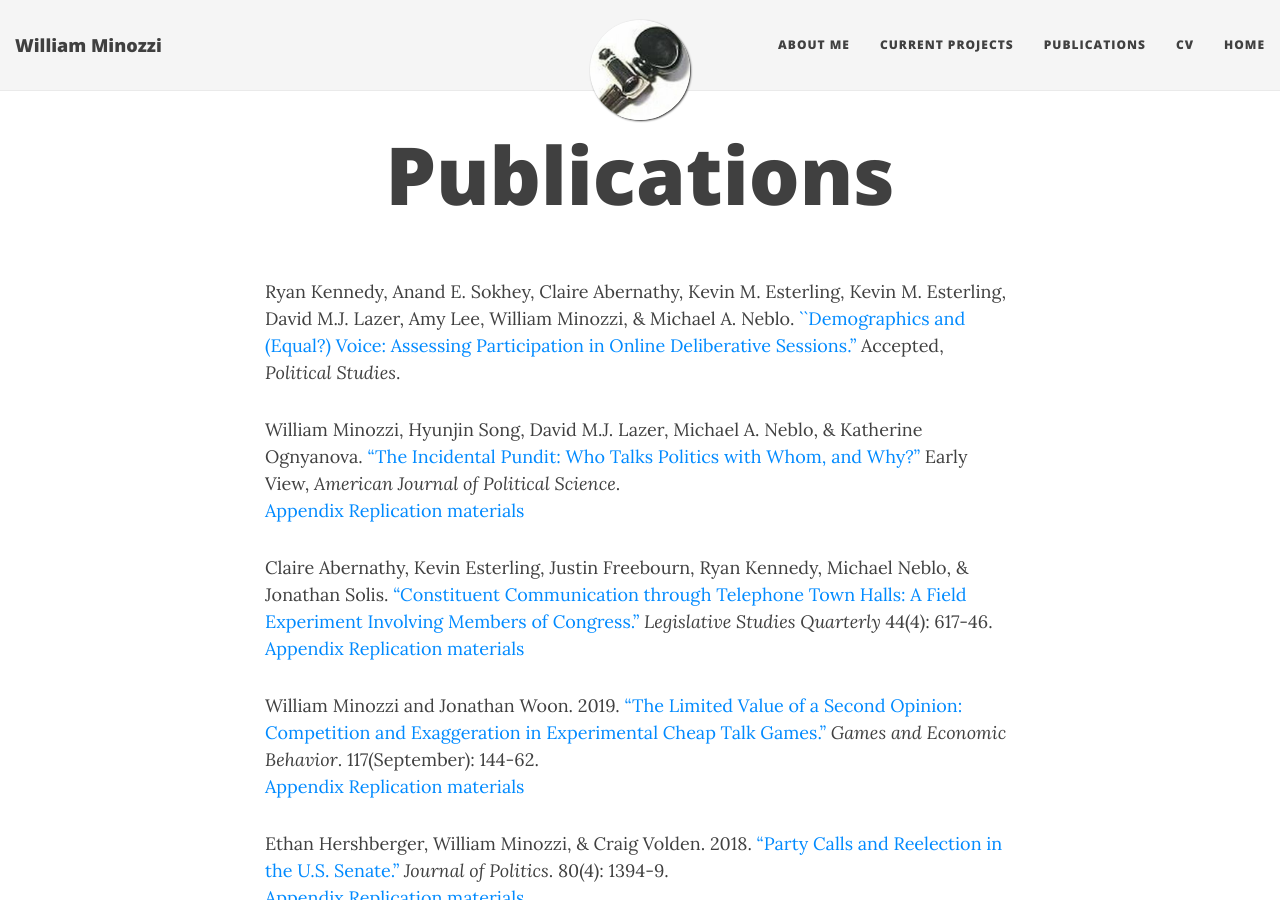
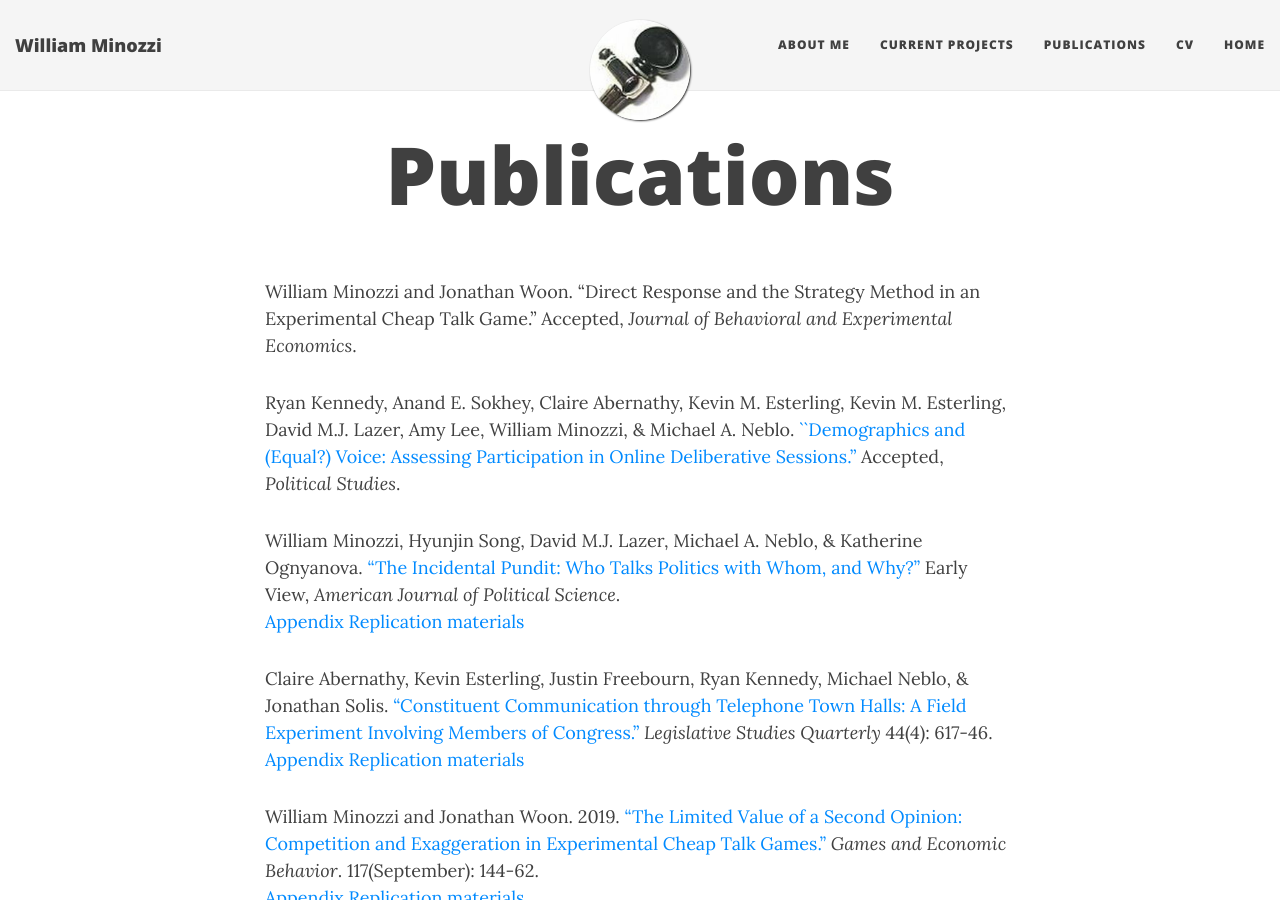
Before and after one commit to minozzi/minozzi.github.io, a Jekyll site: the page built from publications.md, in a window 1280 px wide and 900 px high. Built offline with Jekyll 4.4.1, drawn with Linux system fonts in a browser that asks for light colours; nearby versions of some CDN libraries.

Commit message:
update CV, etc.

```diff
--- a/publications.md
+++ b/publications.md
@@ -2,6 +2,11 @@
 layout: page
 title: Publications
 ---
+
+William Minozzi and Jonathan Woon.
+"Direct Response and the Strategy Method in an Experimental Cheap Talk Game."
+Accepted,
+*Journal of Behavioral and Experimental Economics*.
 
 Ryan Kennedy, Anand E. Sokhey, Claire Abernathy, Kevin M. Esterling, Kevin M. Esterling, David M.J. Lazer, Amy Lee, William Minozzi, & Michael A. Neblo.
 [``Demographics and (Equal?) Voice: Assessing Participation in Online Deliberative Sessions.''](demographics-equal-voice-accepted.pdf)
@@ -10,7 +15,8 @@ Accepted,
 
 William Minozzi, Hyunjin Song, David M.J. Lazer, Michael A. Neblo, & Katherine Ognyanova.
 ["The Incidental Pundit: Who Talks Politics with Whom, and Why?"](https://onlinelibrary.wiley.com/doi/full/10.1111/ajps.12469)
-Early View, *American Journal of Political Science*.
+Early View,
+*American Journal of Political Science*.
 [Appendix](incidental-pundit-appendix.pdf)
 [Replication materials](https://doi.org/10.7910/DVN/VSVBTP)
 
```
Also changed, not shown: projects.md (+2 -4 lines), 1 other file.
